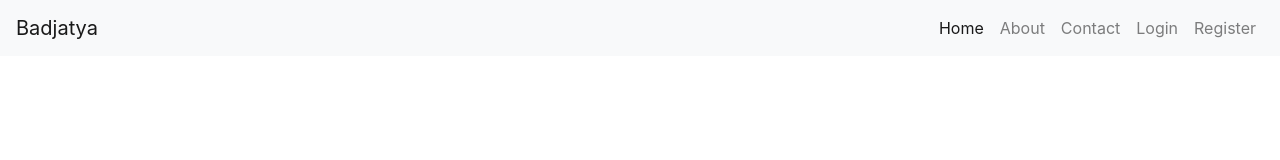
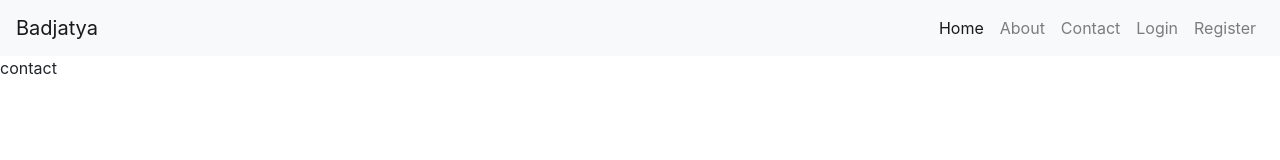
Before and after one commit to badjatya/Mern, a React (Create React App) app in the folder client/: page /contact in a window 1280 px wide. Shown: the top 160 px of the page. Built offline with nearby package versions, Linux system fonts and the light colour scheme.

Commit message:
Creating routes using react router dom

```diff
--- a/client/src/App.js
+++ b/client/src/App.js
@@ -1,13 +1,17 @@
 import React from "react";
 
 // dom
-import { Switch, Route, Link } from "react-router-dom";
+import { Switch, Route } from "react-router-dom";
 
 // Importing components
 import Navbar from "./components/Navbar";
 
 // Importing pages
 import Home from "./pages/Home";
+import About from "./pages/About";
+import Contact from "./pages/Contact";
+import Login from "./pages/Login";
+import Register from "./pages/Register";
 
 const App = () => {
   return (
@@ -15,6 +19,10 @@ const App = () => {
       <Navbar />
       <Switch>
         <Route path="/" component={Home} exact />
+        <Route path="/about" component={About} />
+        <Route path="/contact" component={Contact} />
+        <Route path="/login" component={Login} />
+        <Route path="/register" component={Register} />
       </Switch>
     </>
   );
--- /dev/null
+++ b/client/src/pages/About.js
@@ -0,0 +1,11 @@
+import React from "react";
+
+const About = () => {
+  return (
+    <div>
+      <p>About</p>
+    </div>
+  );
+};
+
+export default About;
--- /dev/null
+++ b/client/src/pages/Contact.js
@@ -0,0 +1,11 @@
+import React from "react";
+
+const Contact = () => {
+  return (
+    <div>
+      <p>contact</p>
+    </div>
+  );
+};
+
+export default Contact;
--- /dev/null
+++ b/client/src/pages/Login.js
@@ -0,0 +1,11 @@
+import React from "react";
+
+const Login = () => {
+  return (
+    <div>
+      <p>Login</p>
+    </div>
+  );
+};
+
+export default Login;
--- /dev/null
+++ b/client/src/pages/Register.js
@@ -0,0 +1,11 @@
+import React from "react";
+
+const Register = () => {
+  return (
+    <div>
+      <p>Register</p>
+    </div>
+  );
+};
+
+export default Register;
```
